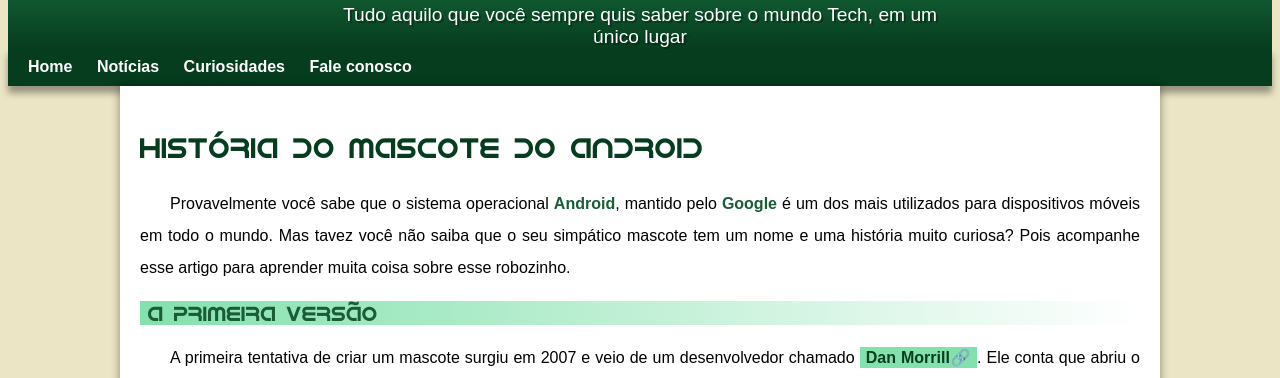
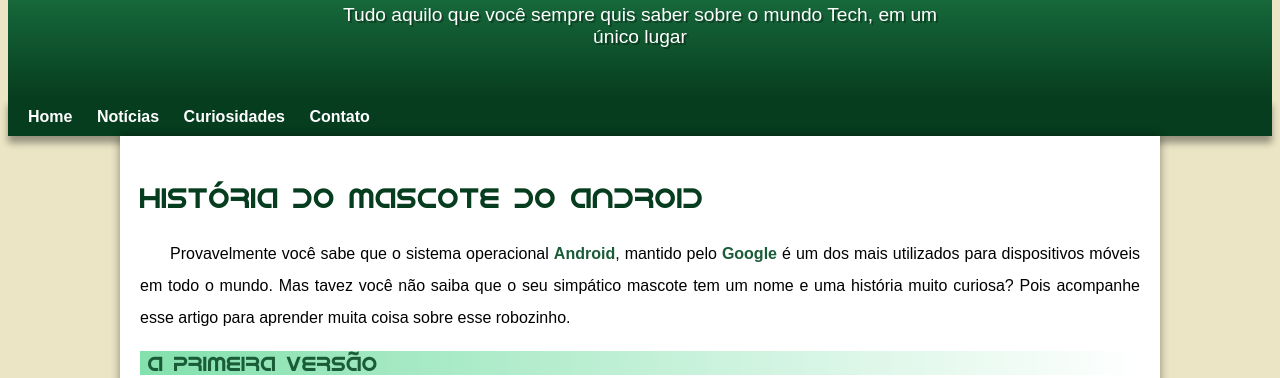
Before and after one commit to Edersonrferreira/Projeto-Android, a plain HTML site: page index.html in a window 1280 px wide. Shown: the part 153-531 px from the top of the page. Drawn offline with Linux system fonts and the light colour scheme.

Commit message:
problema de padding corrigido

```diff
--- a/estilo/style.css
+++ b/estilo/style.css
@@ -54,6 +54,7 @@
     max-width: 600px;
     padding-right: 10px;
     padding-left: 10px;
+    padding-bottom: 50px;
     margin: auto;
     text-shadow: 2px 2px 0px rgba(0, 0, 0, 0.315);
  }
--- a/index.html
+++ b/index.html
@@ -17,7 +17,7 @@
         <a href="#">Home</a>
         <a href="#">Notícias</a>
         <a href="#">Curiosidades</a>
-        <a href="#">Fale conosco</a>
+        <a href="#">Contato</a>
     </nav>
     <main>
         <article>
```
